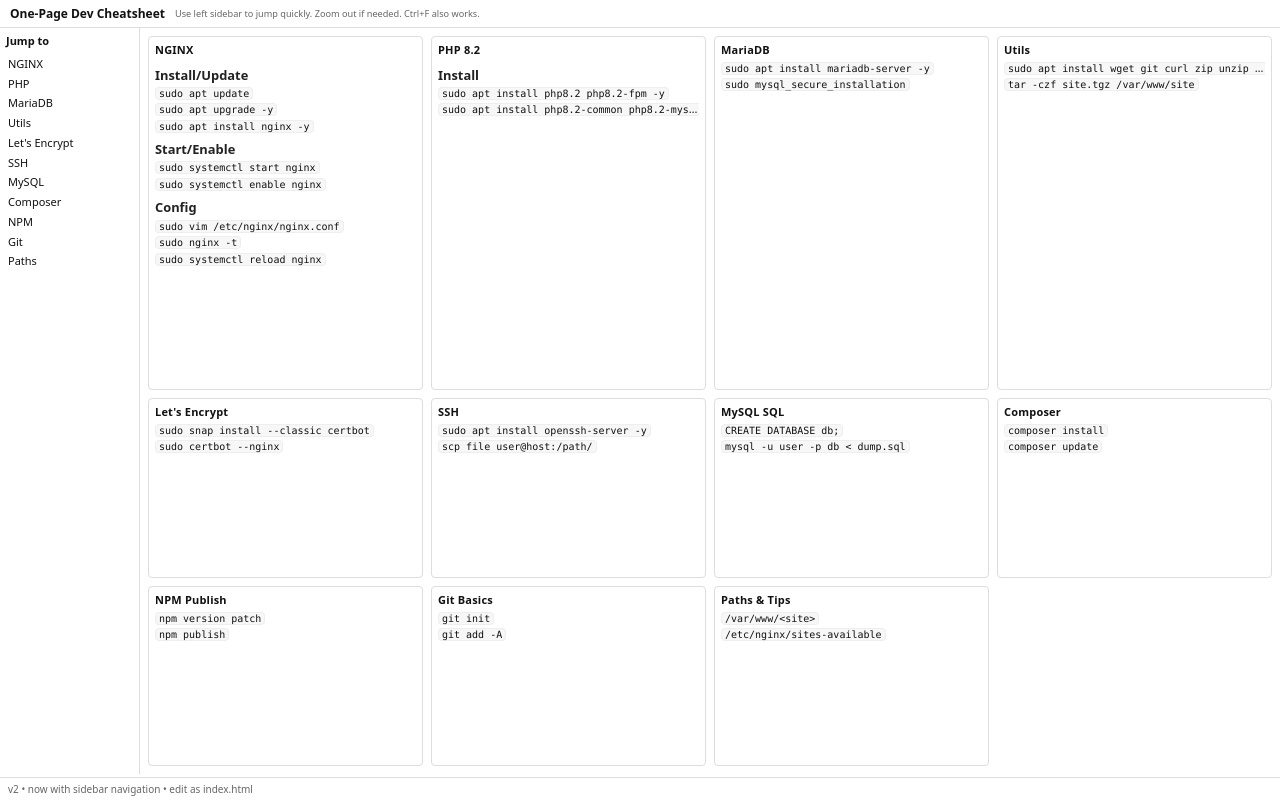
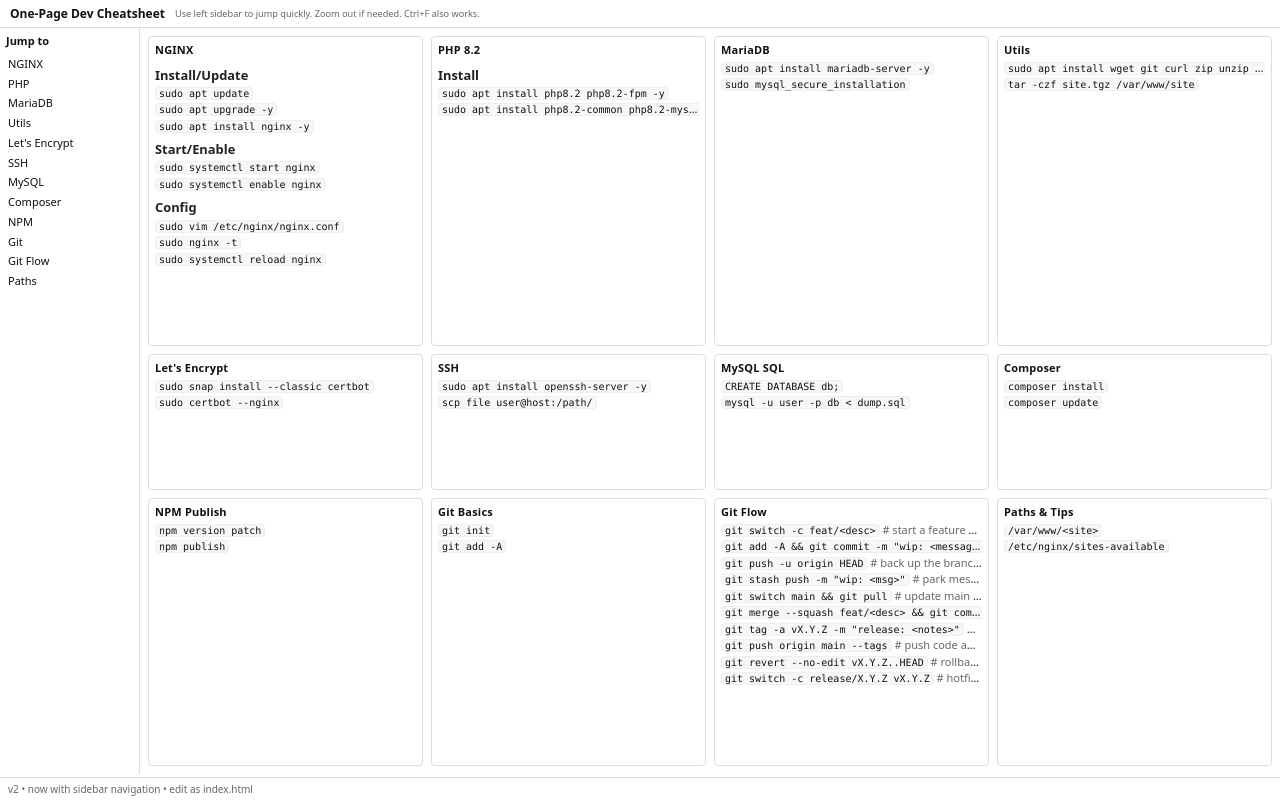
Before and after one commit to samayo/cheatsheet, a plain HTML site: page index.html in a window 1280 px wide. Drawn offline with Linux system fonts and the light colour scheme.

Commit message:
Update index.html

```diff
--- a/index.html
+++ b/index.html
@@ -1,4 +1,3 @@
-
 <!DOCTYPE html>
 <html lang="en">
 <head>
@@ -55,6 +54,7 @@
         <a href="#composer">Composer</a>
         <a href="#npm">NPM</a>
         <a href="#git">Git</a>
+        <a href="#gitflow">Git Flow</a>
         <a href="#paths">Paths</a>
       </aside>
       <div class="grid">
@@ -163,6 +163,23 @@
         </ul>
       </section>
 
+      <!-- Git Flow -->
+      <section class="pane" id="gitflow">
+        <h2 class="title">Git Flow</h2>
+        <ul>
+          <li><code>git switch -c feat/&lt;desc&gt;</code> <span class="hint"># start a feature branch (don’t commit on main)</span></li>
+          <li><code>git add -A &amp;&amp; git commit -m "wip: &lt;message&gt;"</code> <span class="hint"># save progress early/often</span></li>
+          <li><code>git push -u origin HEAD</code> <span class="hint"># back up the branch remotely</span></li>
+          <li><code>git stash push -m "wip: &lt;msg&gt;"</code> <span class="hint"># park messy changes without committing (optional)</span></li>
+          <li><code>git switch main &amp;&amp; git pull</code> <span class="hint"># update main before merging</span></li>
+          <li><code>git merge --squash feat/&lt;desc&gt; &amp;&amp; git commit -m "feat: &lt;summary&gt;"</code> <span class="hint"># squash-merge feature into main</span></li>
+          <li><code>git tag -a vX.Y.Z -m "release: &lt;notes&gt;"</code> <span class="hint"># mark a stable checkpoint (use semver)</span></li>
+          <li><code>git push origin main --tags</code> <span class="hint"># push code and tags</span></li>
+          <li><code>git revert --no-edit vX.Y.Z..HEAD</code> <span class="hint"># rollback everything after the tag if needed</span></li>
+          <li><code>git switch -c release/X.Y.Z vX.Y.Z</code> <span class="hint"># hotfix branch from the tag; tag vX.Y.Z+1 when done</span></li>
+        </ul>
+      </section>
+
       <!-- Paths -->
       <section class="pane" id="paths">
         <h2 class="title">Paths & Tips</h2>
```
